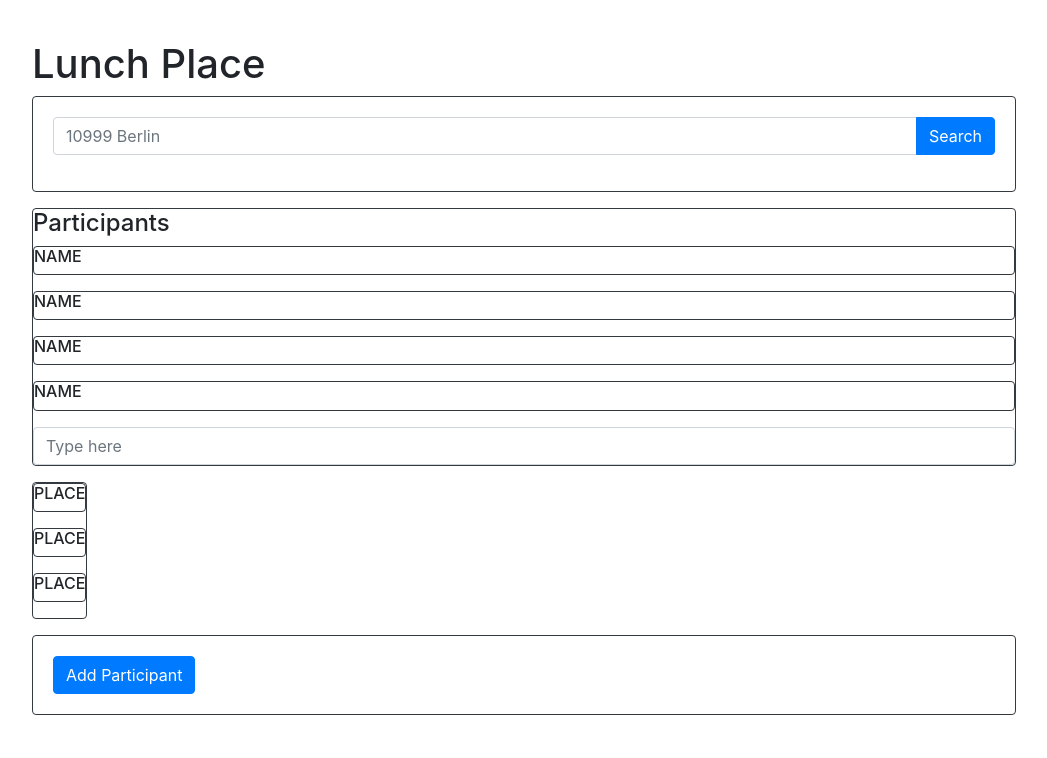
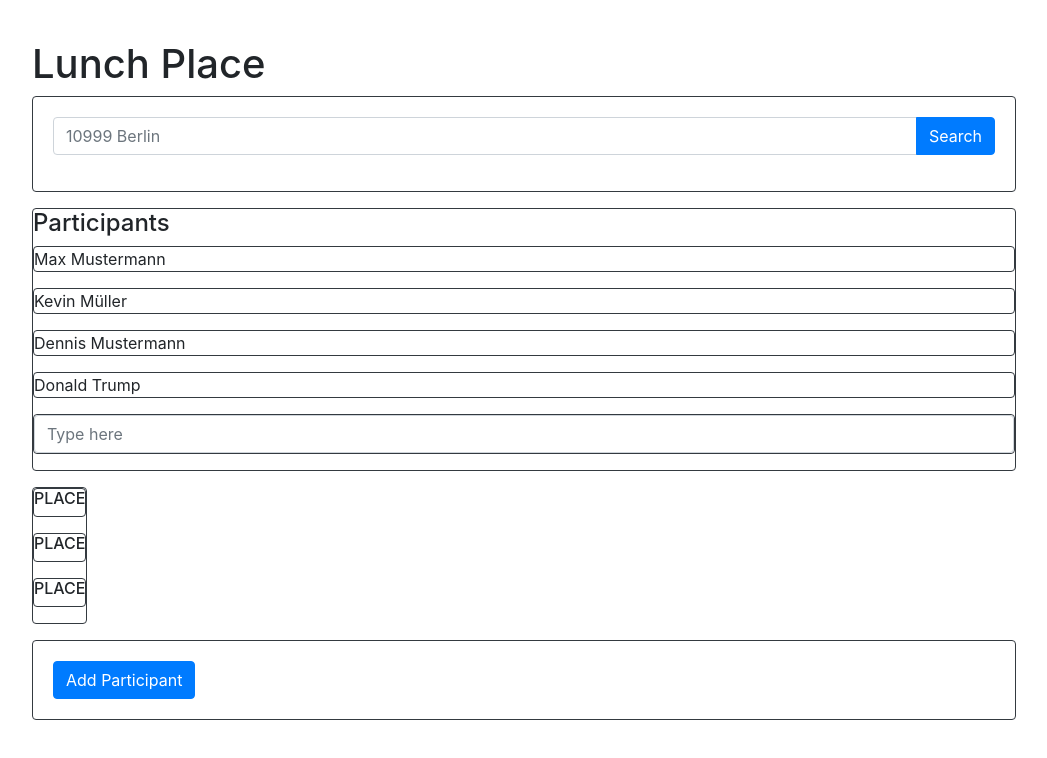
Before and after one commit to alvaroha1/caseStudy8122018, a React (Create React App) app: page / in a window 1280 px wide. Shown: the top 758 px of the page, without its empty margins (8-1055 px from the left). Built offline with nearby package versions, Linux system fonts and the light colour scheme; no server answers.

Commit message:
last update on time

```diff
--- a/src/App.js
+++ b/src/App.js
@@ -26,7 +26,12 @@ class App extends Component {
     super(props);
     this.state = {
       places: [],
-      participants: [],
+      participants: [
+        { name: "Max Mustermann"},
+        { name: "Kevin Müller"},
+        { name: "Dennis Mustermann"},
+        { name: "Donald Trump"},
+      ],
     };
     this.fetchPlaces();
   };
--- a/src/Components/ListParticipants.js
+++ b/src/Components/ListParticipants.js
@@ -7,10 +7,10 @@ class ListParticipants extends React.Component {
     return (
         <div className="card border-dark mb-3">
         <h4>Participants</h4>
-          <Participant></Participant>
-          <Participant></Participant>
-          <Participant></Participant>
-          <Participant></Participant>
+          <Participant name="Max Mustermann"></Participant>
+          <Participant name="Kevin Müller"></Participant>
+          <Participant name="Dennis Mustermann"></Participant>
+          <Participant name="Donald Trump"></Participant>
           <NewParticipant></NewParticipant>
         </div>
     );
--- a/src/Components/NewParticipant.js
+++ b/src/Components/NewParticipant.js
@@ -3,7 +3,7 @@ import React from 'react';
 class NewParticipant extends React.Component {
   render() {
     return (
-        <div>
+        <div className="card border-dark mb-3">
          <input
               type="text"
               class="form-control"
--- a/src/Components/Participant.js
+++ b/src/Components/Participant.js
@@ -1,12 +1,9 @@
 import React from 'react';
 
-class Participant extends React.Component {
-  render() {
-    return (
-        <div className="card border-dark mb-3">
-          <h6>NAME</h6>
-        </div>
-    );
-  }
-}
-export default Participant;
+const participant = (props) => {
+  return (
+    <div className="card border-dark mb-3">{props.name}</div>
+  )
+};
+
+export default participant
```
